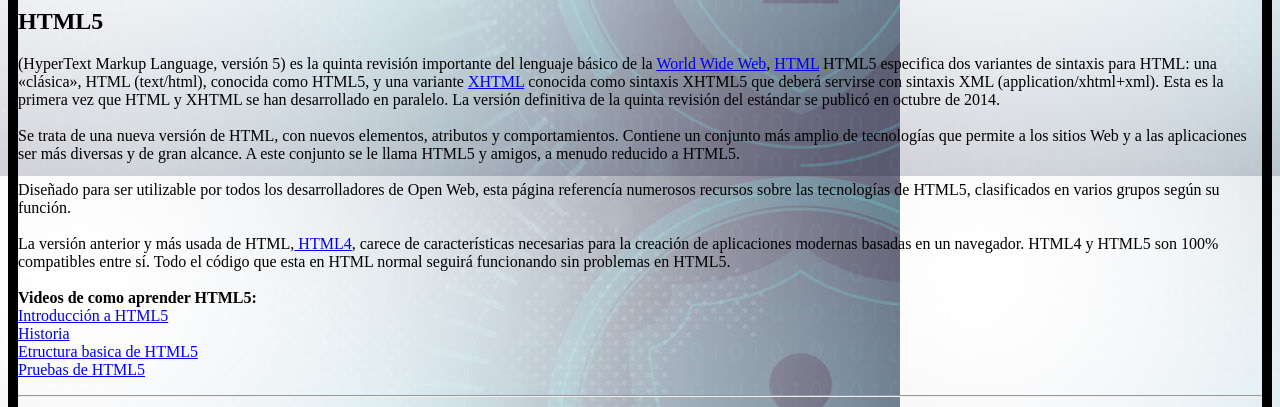
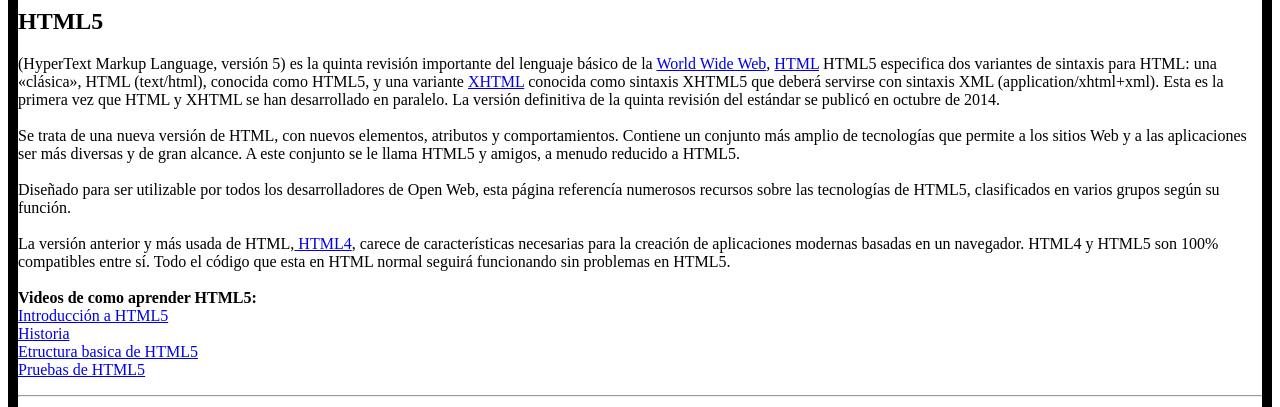
Before and after one commit to LuisFTS/practica.final, a plain HTML site: page index.html in a window 1280 px wide. Shown: the part 330-737 px from the top of the page. Drawn offline with Linux system fonts and the light colour scheme.

Commit message:
init commit

```diff
--- a/index.html
+++ b/index.html
@@ -7,7 +7,7 @@
 	<link rel="stylesheet" type="text/css" href="my.css">
 
 </head>
-<body background="img/fondo1.png" >
+<body background="white" >
 	<div class="lp">
 		<div>
 			<form>
```
